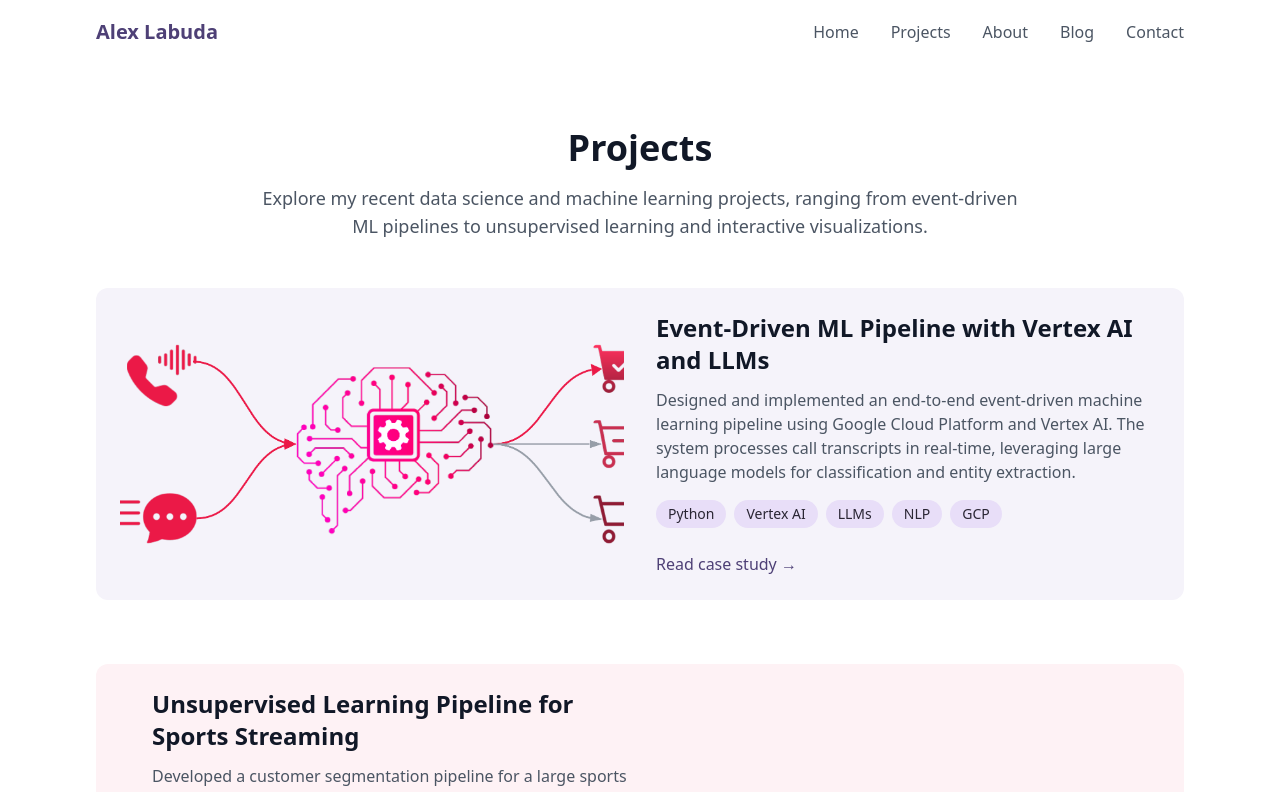
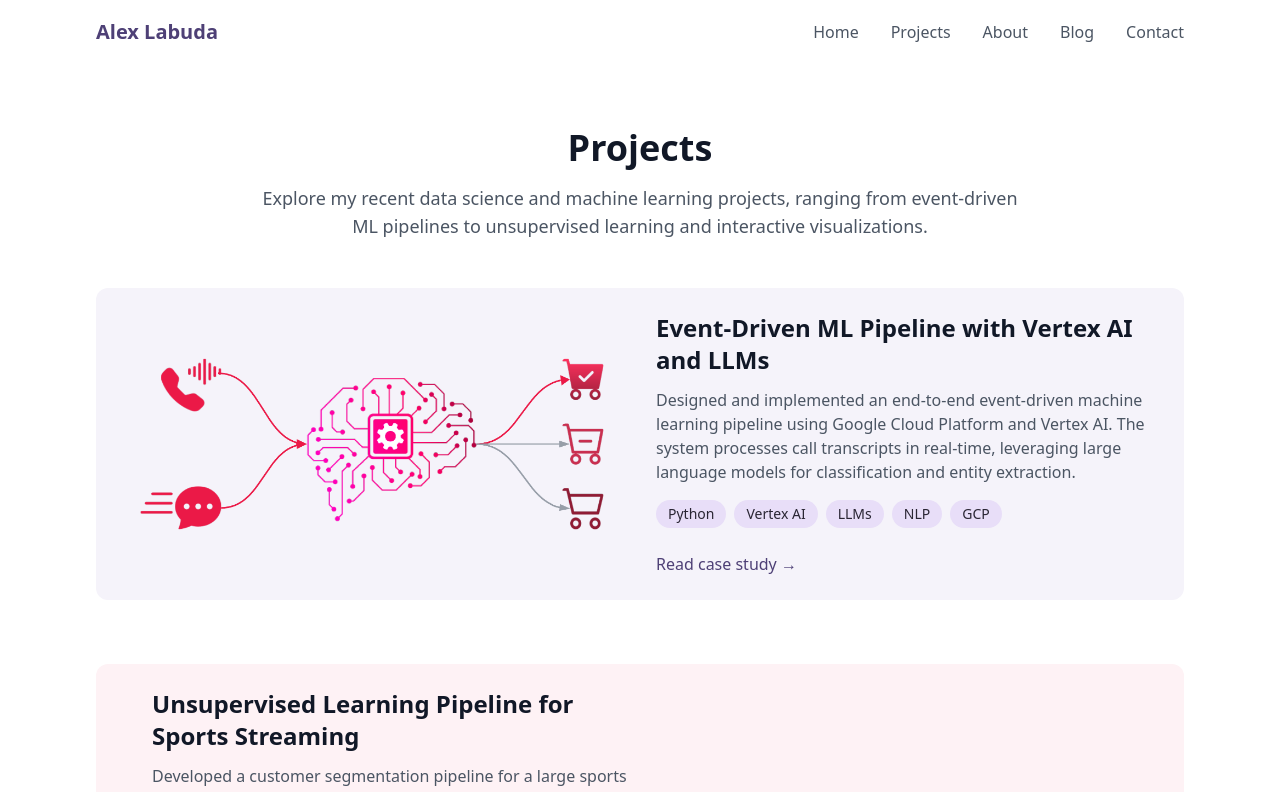
Before and after one commit to alexlabuda/portfolio-website, a Next.js app: page /projects in a window 1280 px wide. Shown: the top 792 px of the page. Built offline with nearby package versions, Linux system fonts and the light colour scheme.

Commit message:
Update image style in ProjectsPage component to use 'contain' for better visual presentation. This change enhances the display of the Event-Driven ML Pipeline image, aligning with the portfolio's modern design approach and improving overall aesthetics.

```diff
--- a/src/app/projects/page.tsx
+++ b/src/app/projects/page.tsx
@@ -28,7 +28,7 @@ export default function ProjectsPage() {
                   src={getAssetPath('/images/2024_09-AI-Engineering-Sentiment-Analysis.png')}
                   alt="Event-Driven ML Pipeline with Vertex AI"
                   fill
-                  style={{ objectFit: "cover" }}
+                  style={{ objectFit: "contain" }}
                   priority
                 />
               </div>
```
